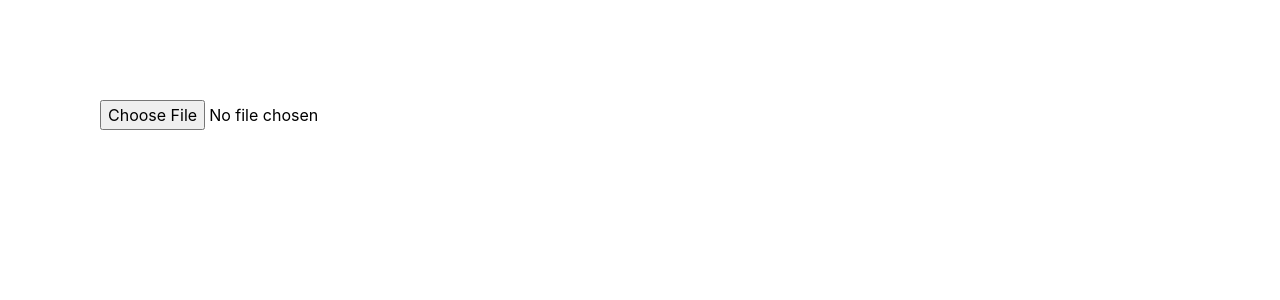
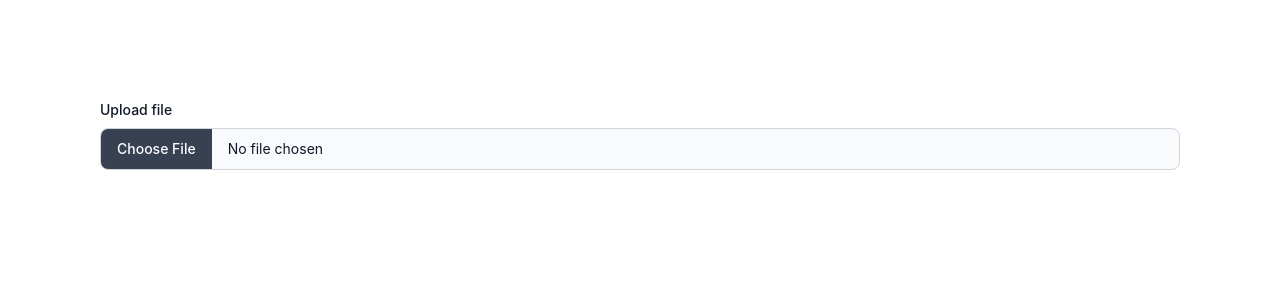
Before and after one commit to dmenezesgabriel/data-utils, a React (Create React App) app: page / in a window 1280 px wide. Shown: the top 300 px of the page. Built offline with nearby package versions, Linux system fonts and the light colour scheme.

Commit message:
Add file upload style

```diff
--- a/src/file/FileUpload.js
+++ b/src/file/FileUpload.js
@@ -21,7 +21,15 @@ export default class FileUpload extends React.Component {
   render() {
     return (
       <div>
-        <input type="file" onChange={(event) => this.handleChange(event)} />
+        <label class="text-sm font-medium text-gray-900 block mb-2" for="twb">
+          Upload file
+        </label>
+        <input
+          className="block w-full cursor-pointer bg-gray-50 border border-gray-300 text-gray-900 focus:outline-none focus:border-transparent text-sm rounded-lg"
+          type="file"
+          name="twb"
+          onChange={(event) => this.handleChange(event)}
+        />
       </div>
     );
   }
--- a/src/index.css
+++ b/src/index.css
@@ -13,3 +13,10 @@ body {
 code {
   font-family: source-code-pro, Menlo, Monaco, Consolas, "Courier New", monospace;
 }
+
+input[type="file"]::-webkit-file-upload-button,
+input[type="file"]::file-selector-button {
+  @apply text-white bg-gray-700 hover:bg-gray-600 font-medium text-sm cursor-pointer border-0 py-2.5 pl-8 pr-4;
+  margin-inline-start: -1rem;
+  margin-inline-end: 1rem;
+}
```
